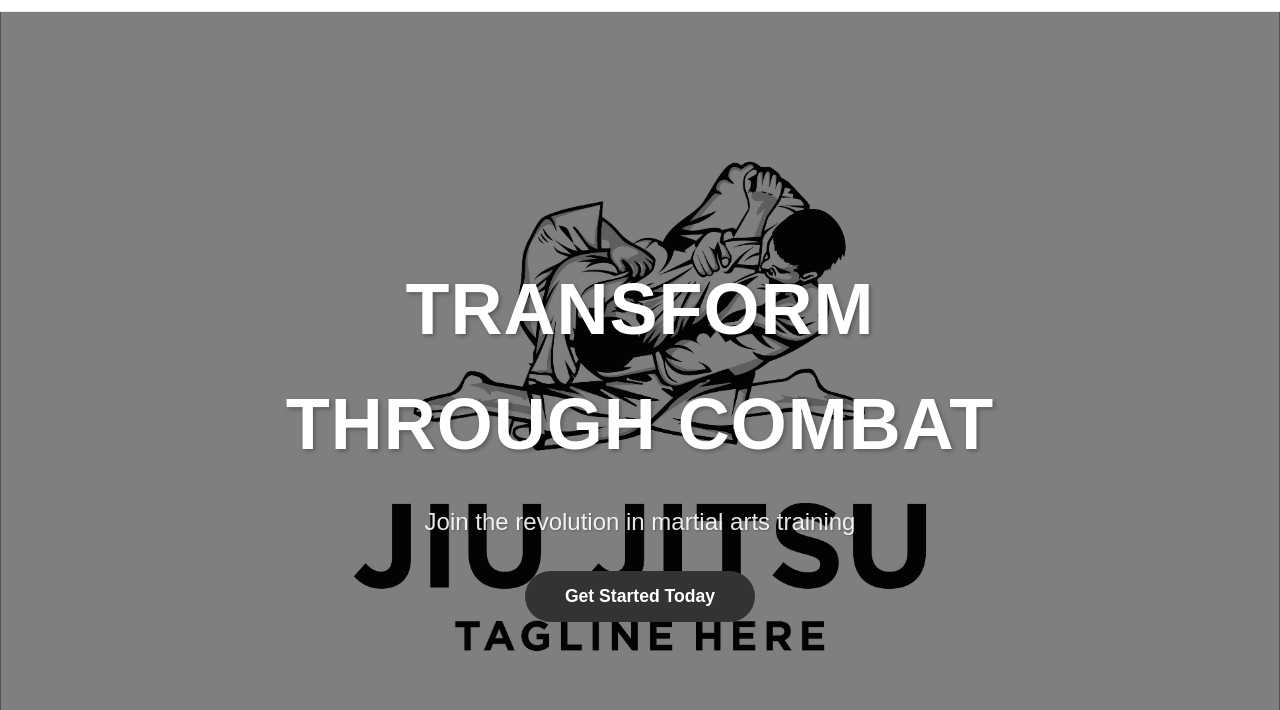
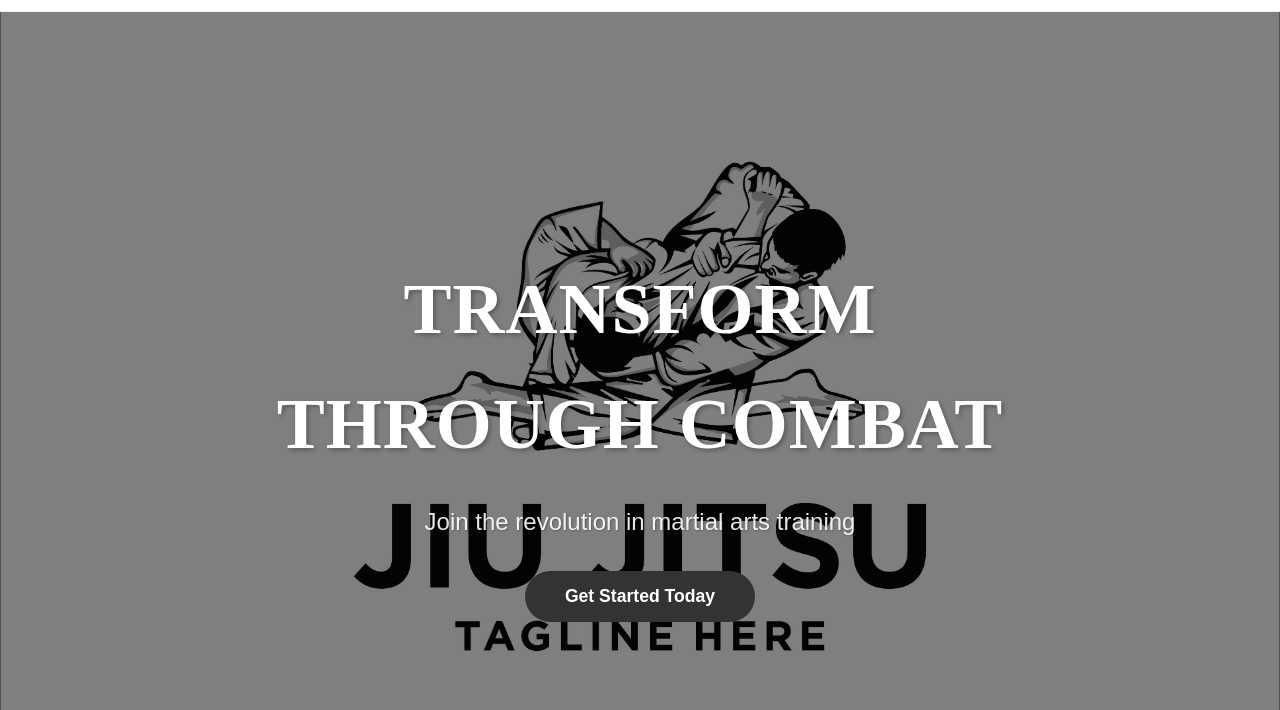
Before and after one commit to Aaronzhangzhe/aaronzhangzhe, a plain HTML site: page index.html in a window 1280 px wide. Shown: the part 90-800 px from the top of the page. Drawn offline with Linux system fonts and the light colour scheme.

Commit message:
Update styles.css

```diff
--- a/styles.css
+++ b/styles.css
@@ -187,9 +187,16 @@ nav ul.nav-menu li a.active {
     z-index: 2;
 }
 
-
+@font-face {
+    font-family: 'Apropal-Bold';
+    src: url('/fonts/Apropal-Bold.woff') format('woff2'),
+         url('/fonts/Apropal-Bold.woff2') format('woff');
+    font-weight: normal;
+    font-style: normal;
+}
 .hero h1 {
 
+    font-family: "Pilowlava-Atome";
     font-size: 4.5rem;
     margin-bottom: 20px;
     font-weight: 700;
@@ -249,18 +256,9 @@ nav ul.nav-menu li a.active {
 }
 
 /* BJJ tittles section */
-@font-face {
-    font-family: 'Apropal-Bold';
-    src: url('/fonts/Apropal-Bold.woff') format('woff2'),
-         url('/fonts/Apropal-Bold.woff2') format('woff');
-    font-weight: normal;
-    font-style: normal;
-}
 
 
 .bjj-title {
-    font-family: "Apropal-Bold";
-    font-size: 200%;
     text-align: center;
     padding: 60px 0;
     background-color: white;
```
